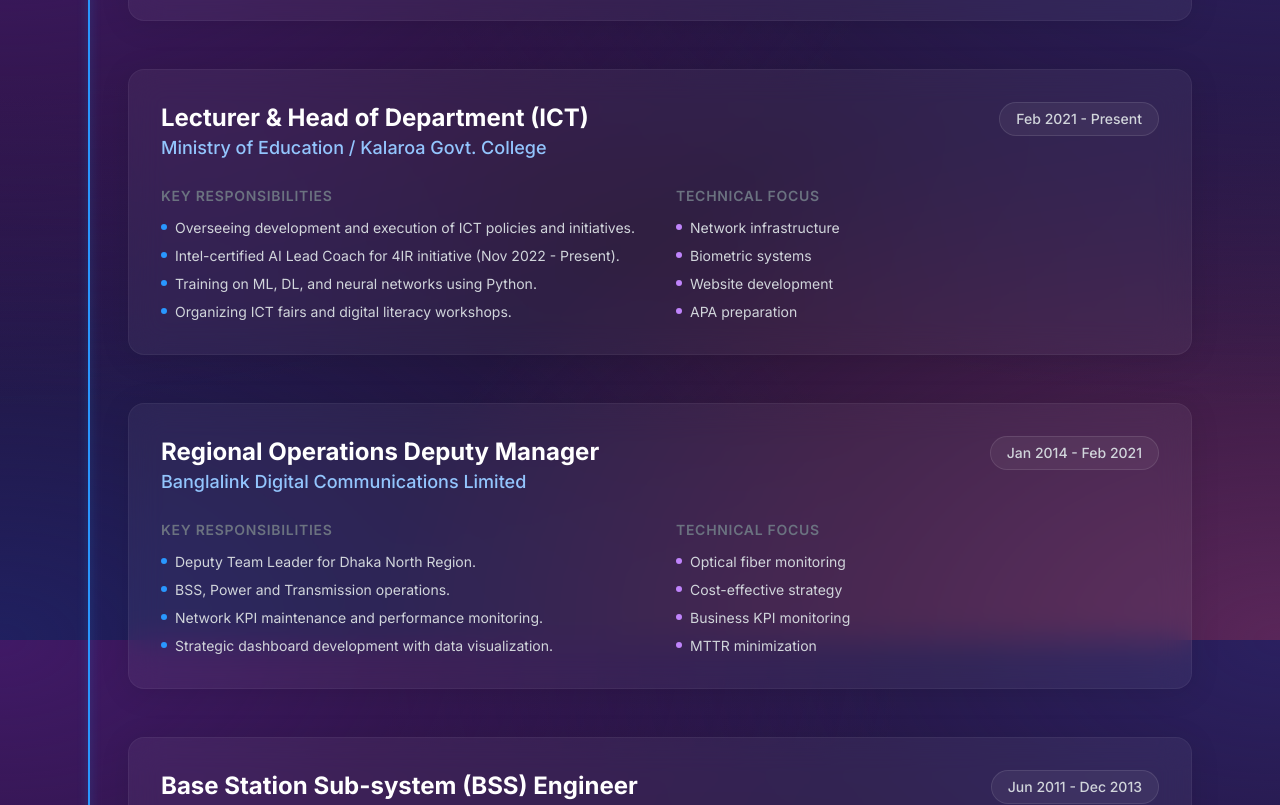
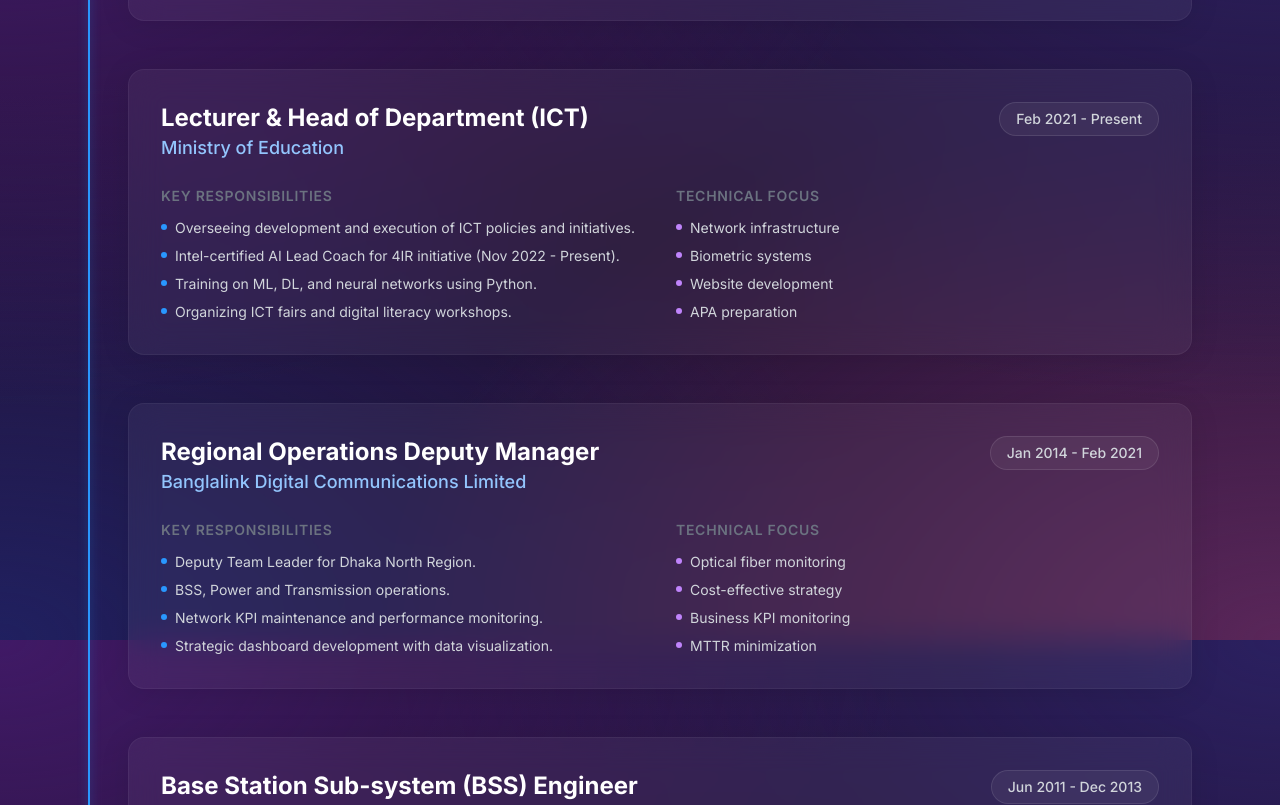
Before and after one commit to light106/shadmansakibdip, a React (Vite) app in the folder shadmansakibdip/: page / in a window 1280 px wide. Shown: the part 2560-3365 px from the top of the page. Built offline with nearby package versions, Linux system fonts and the light colour scheme.

Commit message:
Update constants.tsx

```diff
--- a/shadmansakibdip/constants.tsx
+++ b/shadmansakibdip/constants.tsx
@@ -52,7 +52,7 @@ export const EXPERIENCE: Experience[] = [
   {
     id: 3,
     role: "Lecturer & Head of Department (ICT)",
-    company: "Ministry of Education / Kalaroa Govt. College",
+    company: "Ministry of Education",
     period: "Feb 2021 - Present",
     description: [
       "Overseeing development and execution of ICT policies and initiatives.",
@@ -150,8 +150,8 @@ export const SKILL_CATEGORIES: Skill[] = [
     category: "Software & Tools",
     items: [
       { name: "Power BI", level: 90 },
-      { name: "MS Excel", level: 92 },
-      { name: "SQL/RDBMS", level: 85 },
+      { name: "MS Office", level: 92 },
+      { name: "Adobe Creative Cloud", level: 85 },
       { name: "WordPress/Joomla", level: 80 }
     ]
   }
@@ -184,7 +184,7 @@ export const PROJECTS: Project[] = [
       "Digital literacy workshops and ICT fairs",
       "Accelerating SDG-4 achievement in education"
     ],
-    date: "2023 - Present"
+    date: " Feb 2023 - Present"
   }
 ];
 
```
